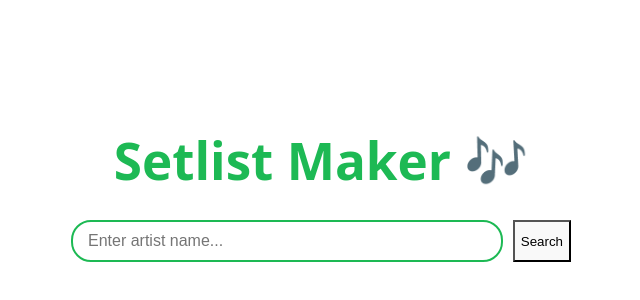
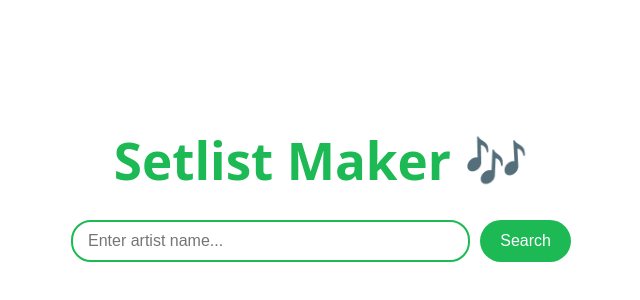
Before and after one commit to sarajoha/setlist-maker, a React (Vite) app in the folder frontend/: page / in a window 1280 px wide. Shown: the part 156-456 px from the top of the page, without its empty margins (351-991 px from the left). Built offline with nearby package versions, Linux system fonts and the light colour scheme; no server answers.

Commit message:
- update styles

```diff
--- a/frontend/src/components/SearchBar.jsx
+++ b/frontend/src/components/SearchBar.jsx
@@ -17,7 +17,7 @@ function SearchBar({ onSearch }) {
         placeholder="Enter artist name..."
         className="search-input"
       />
-      <button type="submit" className="search-button">
+      <button type="submit" className="btn">
         Search
       </button>
     </form>
--- a/frontend/src/components/SetlistResults.jsx
+++ b/frontend/src/components/SetlistResults.jsx
@@ -5,12 +5,22 @@ function SetlistResults({ setlist }) {
 
   return (
     <div className="setlist-results">
-      <h2>Recent Setlist for {setlist.recent_setlists[0].artist}</h2>
-      <ul className="songs-list">
+      <h2>Consolidated Setlist from 3 last concerts</h2>
+      <h3>Songs:</h3>
+      <ul className="setlist-tracks">
         {setlist.unique_songs.map((song, index) => (
-          <li key={index}>{song}</li>
+          <li key={index} className="setlist-track">
+            {song}
+          </li>
         ))}
       </ul>
+
+      <h3>Last 3 concerts:</h3>
+      {setlist.recent_setlists.map((concert, index) => (
+        <div key={index} className="concert-info">
+          <p>📅 {concert.eventDate} - 📍 {concert.venue}</p>
+        </div>
+      ))}
     </div>
   );
 }
--- a/frontend/src/components/SpotifyAuth.jsx
+++ b/frontend/src/components/SpotifyAuth.jsx
@@ -13,7 +13,7 @@ function SpotifyAuth({ artist, authCompleted, onCreatePlaylist }) {
         <p>Please log in to Spotify to continue:</p>
         <a
           href={authUrl}
-          className="spotify-login-button"
+          className="btn"
           target="_blank"
           rel="noopener noreferrer"
         >
@@ -26,7 +26,7 @@ function SpotifyAuth({ artist, authCompleted, onCreatePlaylist }) {
   return (
     <button
       onClick={onCreatePlaylist}
-      className="create-playlist-button"
+      className="btn"
     >
       Create Spotify Playlist
     </button>
--- a/frontend/src/index.css
+++ b/frontend/src/index.css
@@ -116,3 +116,51 @@ h1 {
     background-color: #f9f9f9;
   }
 }
+
+/* In App.css or global.css */
+.btn {
+  background-color: #1DB954;
+  color: white;
+  font-size: 1rem;
+  font-weight: 500;
+  padding: 10px 20px;
+  border: none;
+  border-radius: 9999px;
+  cursor: pointer;
+  transition: background-color 0.3s ease;
+  text-decoration: none;
+  display: inline-block;
+  text-align: center;
+}
+
+.btn:hover {
+  background-color: #1ed760;
+}
+
+/* Remove any existing button-specific styles */
+.search-button,
+.spotify-login-button,
+.create-playlist-button {
+  /* Remove these classes as they'll be replaced with .btn */
+}
+
+.setlist-results {
+  width: 100%;
+  max-width: 800px;
+  margin: 0 auto;
+}
+
+.setlist-tracks {
+  list-style: none;
+  padding: 0;
+  margin: 0;
+}
+
+.setlist-track {
+  margin-bottom: 0.5rem;
+  padding: 0.25rem 0;
+  border-bottom: 1px solid rgba(255, 255, 255, 0.1);
+  transition: background 0.2s;
+  cursor: default;
+  border-radius: 4px;
+}
```
